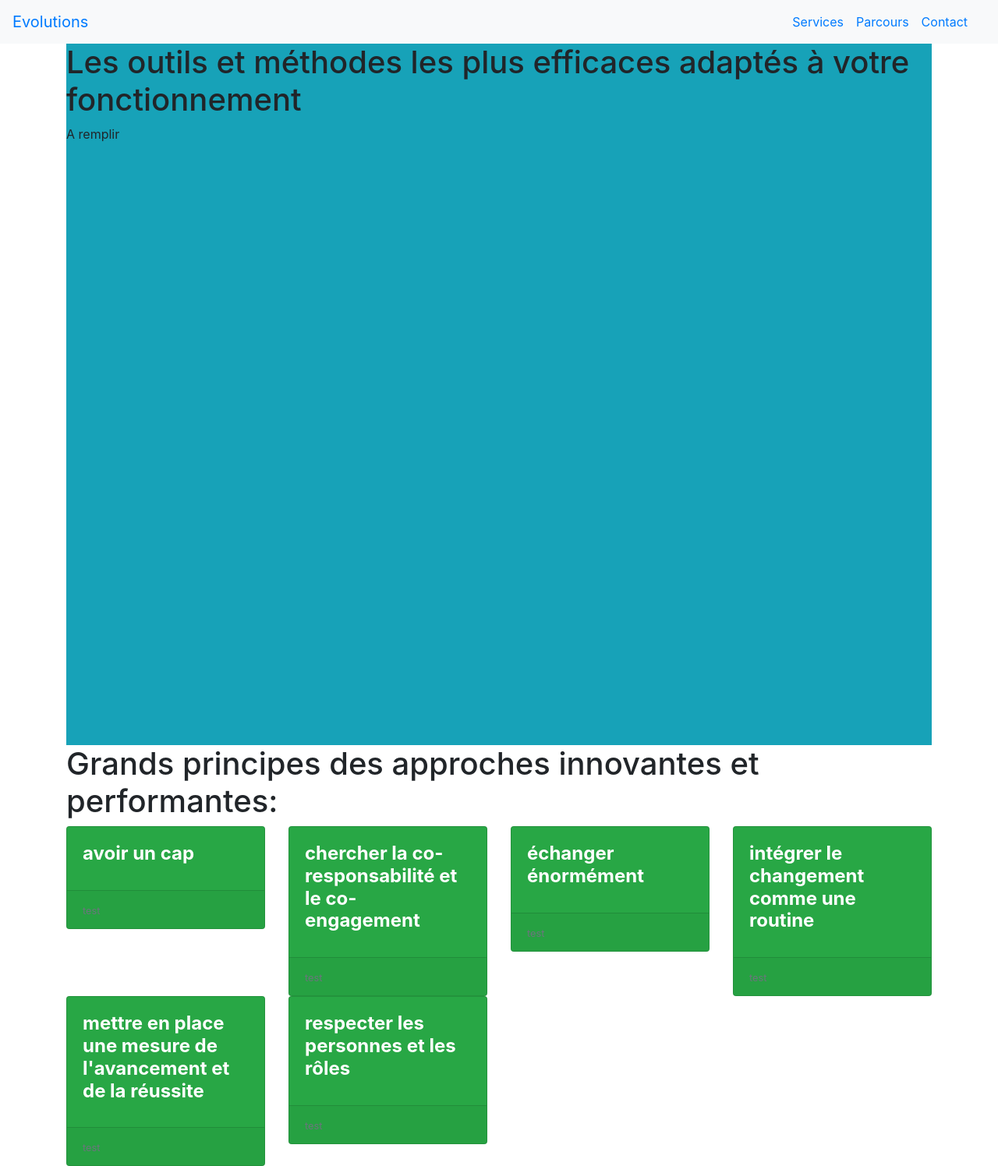
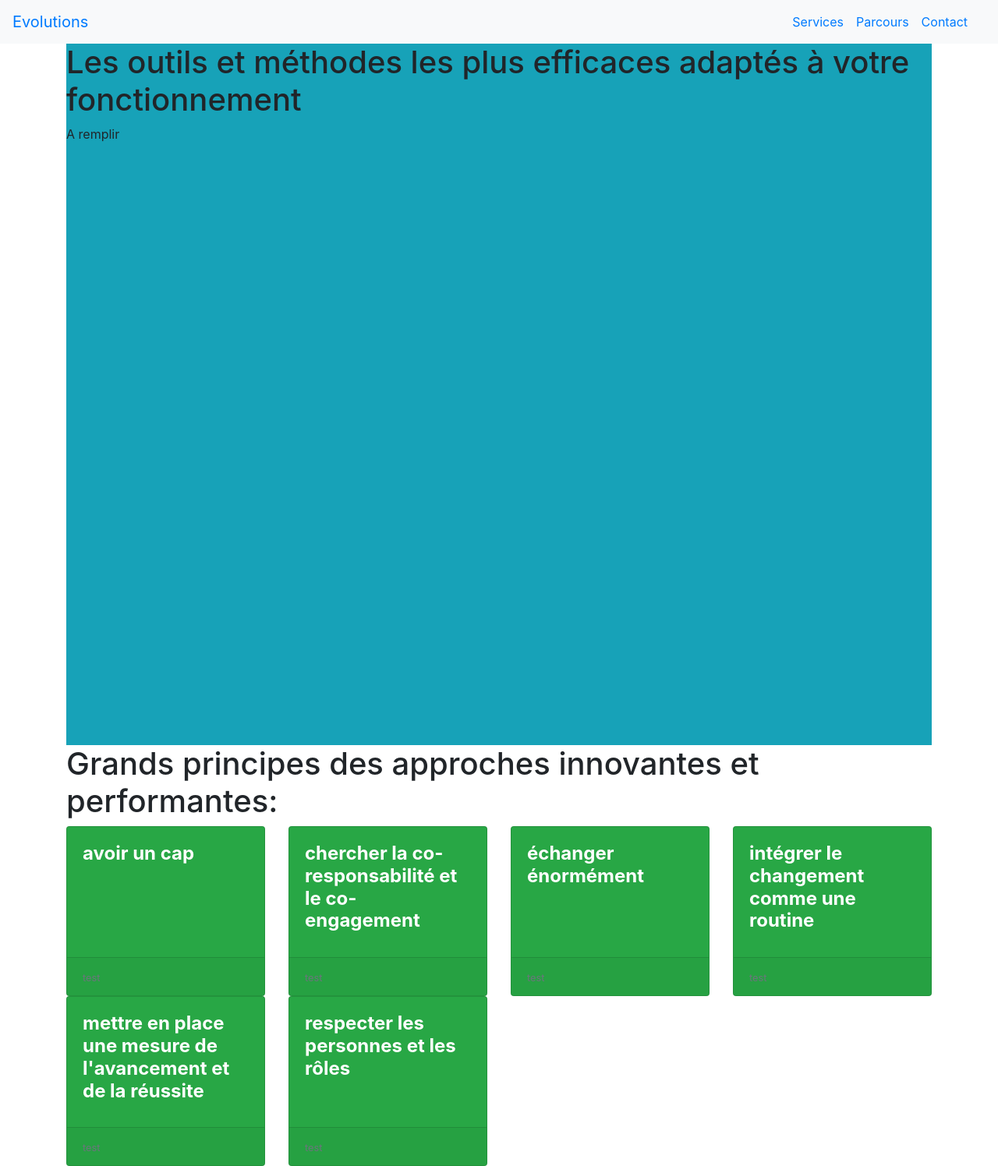
Before and after one commit to OrgaEvolutions/orgaevolutions.github.io, a Jekyll site: the page built from index.html, in a window 1280 px wide. Shown: the whole page at 78% size. Built offline with Jekyll 4.4.1, drawn with Linux system fonts in a browser that asks for light colours.

Commit message:
Update index.html

```diff
--- a/index.html
+++ b/index.html
@@ -13,7 +13,7 @@ title: evolutions
 		{% for libelle in site.data.principes %}
 
 			<div class="col-md-3">
-				<div class="card text-white bg-success">
+				<div class="card h-100 text-white bg-success">
 					 <div class="card-body">
 						<h4 class="card-title"><strong>{{ libelle.libelle }}</strong></h4>
 						<p class="card-text"></p>
```
